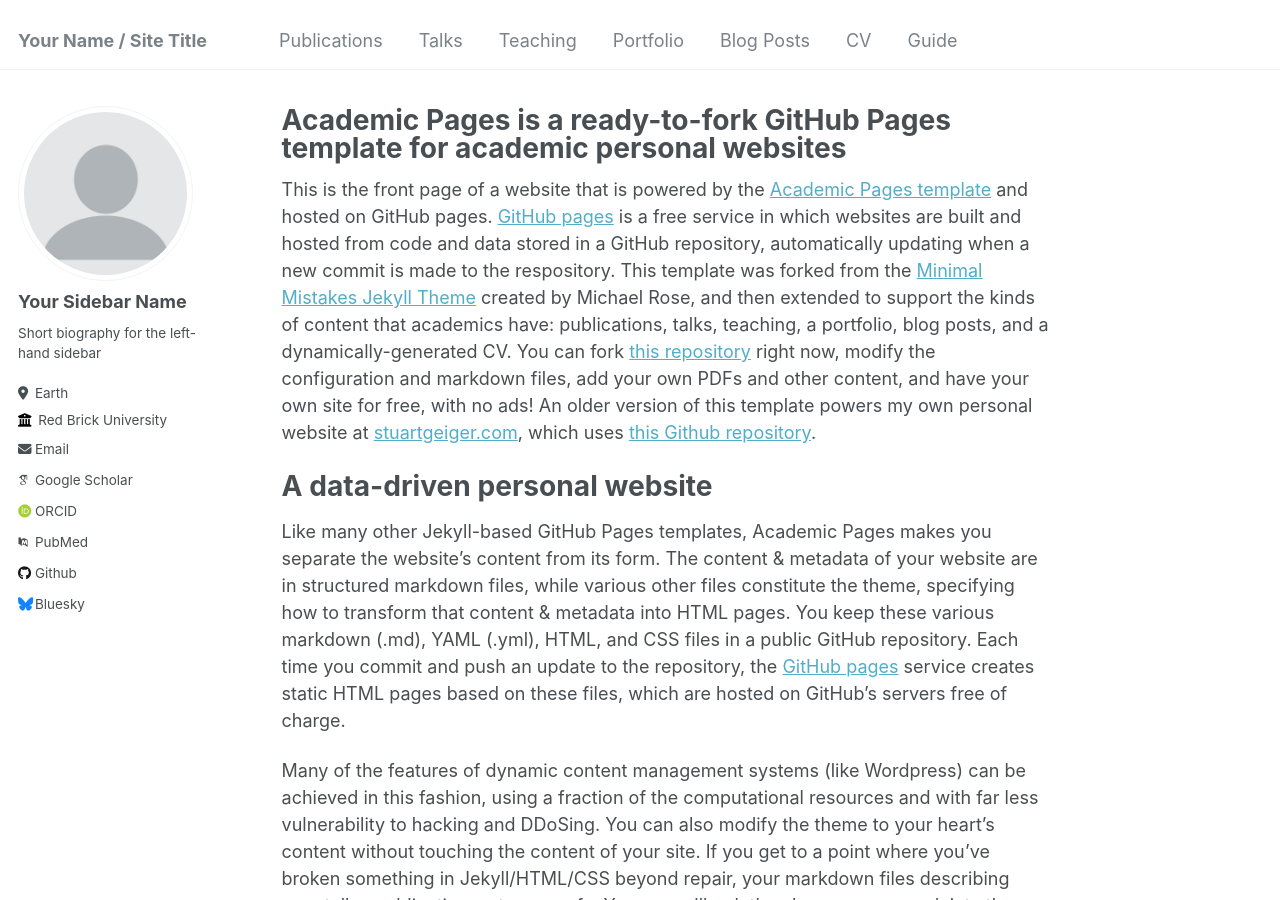
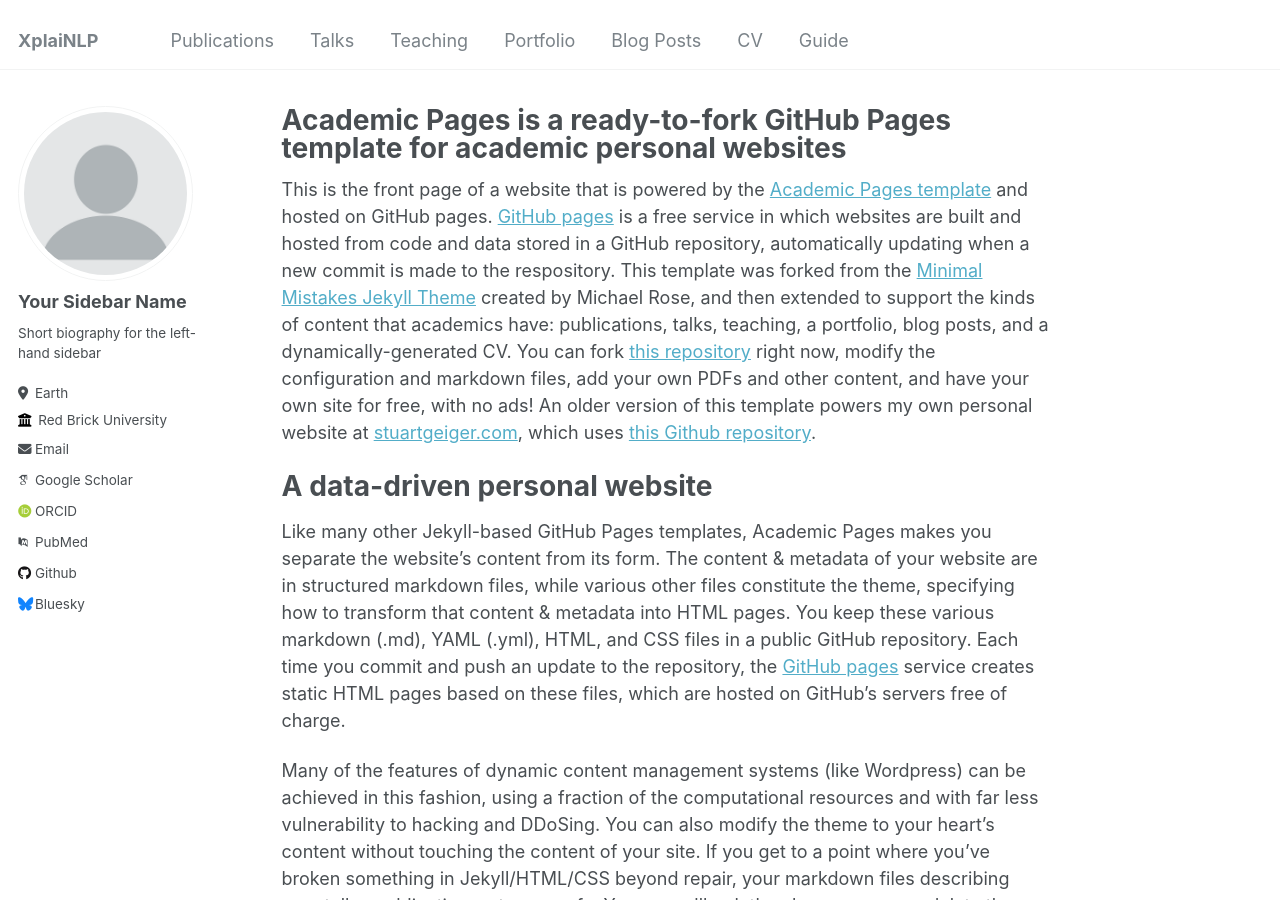
Before and after one commit to njctn/academic_pages, a Jekyll site: the page built from _pages/about.md, in a window 1280 px wide and 900 px high. Built offline with Jekyll 4.4.1, drawn with Linux system fonts in a browser that asks for light colours; some web fonts are replaced.

Commit message:
Update _config.yml

```diff
--- a/_config.yml
+++ b/_config.yml
@@ -8,7 +8,7 @@
 
 # Basic Site Settings
 locale                   : "en-US"
-title                    : "Your Name / Site Title"
+title                    : "XplaiNLP"
 title_separator          : "-"
 name                     : &name "Your Name"
 description              : &description "personal description"
```
